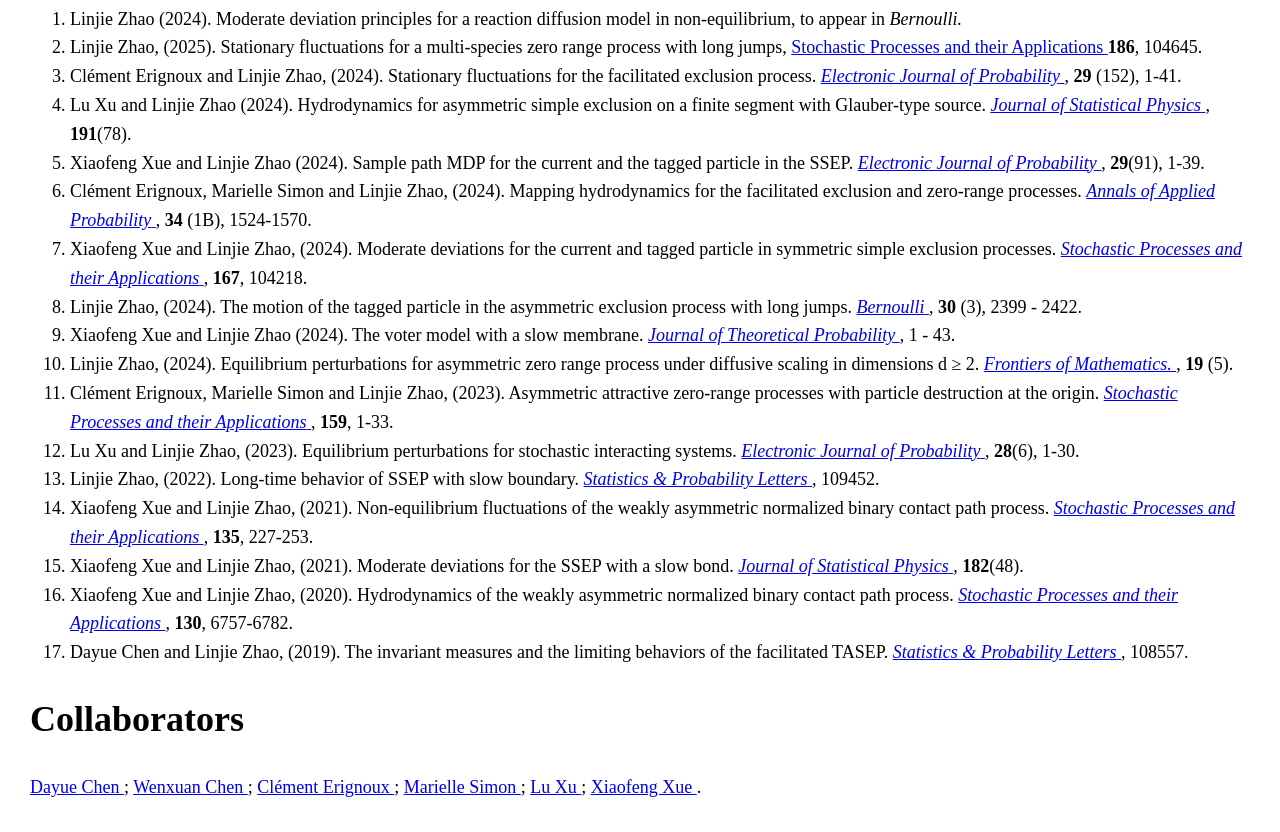
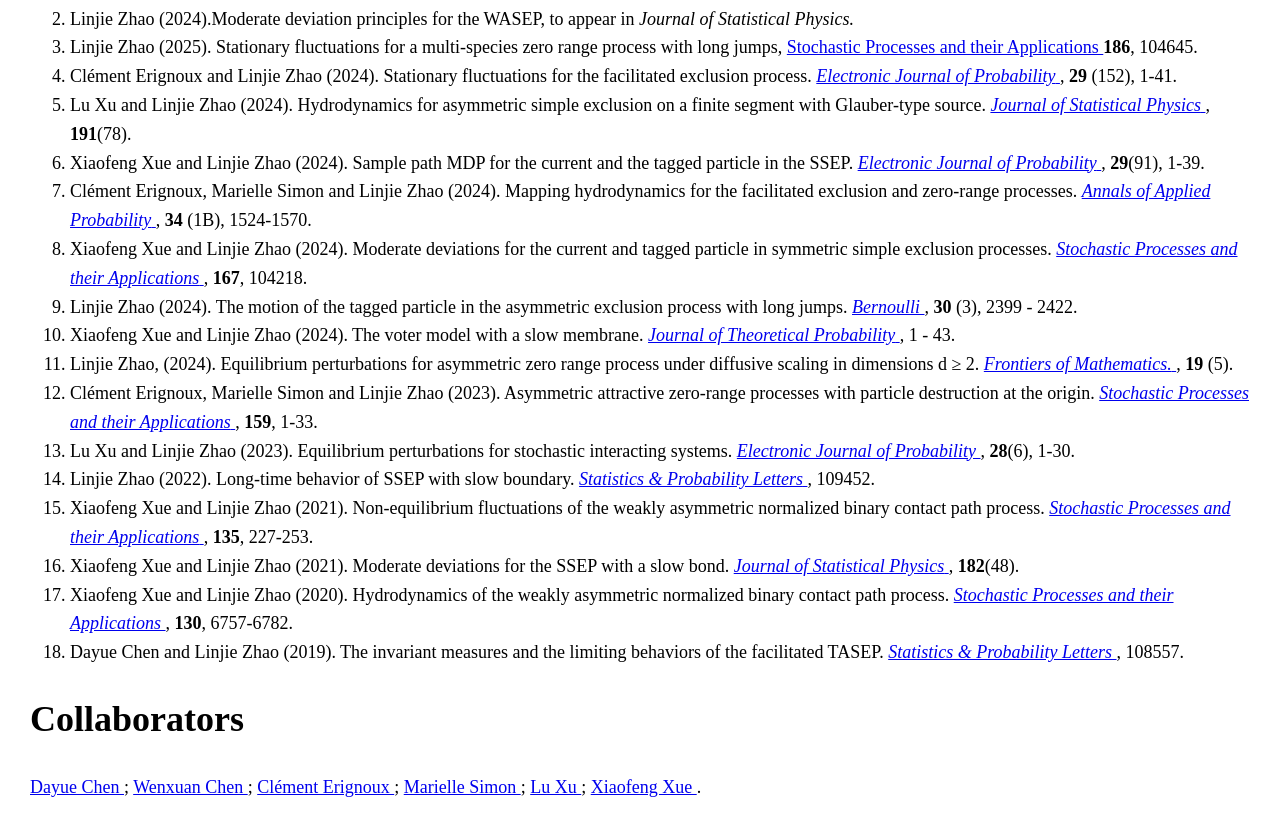
Before and after one commit to linjiezhao/linjiezhao.github.io, a plain HTML site: page research.html in a window 1280 px wide. Shown: the part 437-1269 px from the top of the page. Drawn offline with Linux system fonts and the light colour scheme.

Commit message:
Update research.html

```diff
--- a/research.html
+++ b/research.html
@@ -76,8 +76,7 @@
          <li> Wenxuan Chen and Linjie Zhao (2024). Stationary fluctuations for the WASEP with long jumps and infinitely extended reservoirs,
         <em> 	arXiv:2412.07124  </em> </li>
 
-<li> Linjie Zhao (2024).Moderate deviation principles for the WASEP,
-        <em> arXiv:2405.16151 </em> </li>
+
 
 </ol>
 
@@ -86,11 +85,14 @@
            <li> Linjie Zhao (2024). Moderate deviation principles for a reaction diffusion model in non-equilibrium,
         to appear in <em> Bernoulli. </em> </li>
 
-<li>Linjie Zhao, (2025). Stationary fluctuations for a multi-species zero range process with long jumps,
+         <li> Linjie Zhao (2024).Moderate deviation principles for the WASEP,
+       to appear in <em> Journal of Statistical Physics. </em>  </li>
+
+<li>Linjie Zhao (2025). Stationary fluctuations for a multi-species zero range process with long jumps,
         <a href="https://www.sciencedirect.com/science/article/pii/S0304414925000869?dgcid=author#coi1"
                         <em>Stochastic Processes and their Applications</em> </a> <b>186</b>, 104645. </li>
 
-         <li> Clément Erignoux and Linjie Zhao, (2024). Stationary fluctuations for the facilitated exclusion process.
+         <li> Clément Erignoux and Linjie Zhao (2024). Stationary fluctuations for the facilitated exclusion process.
    <a href="https://projecteuclid.org/journals/electronic-journal-of-probability/volume-29/issue-none/Stationary-fluctuations-for-the-facilitated-exclusion-process/10.1214/24-EJP1208.full">
            <em>Electronic Journal of Probability</em> </a>,  <b>29</b> (152), 1-41.</li>
 
@@ -104,15 +106,15 @@
         <em>Electronic Journal of Probability</em> </a>,
    <b>29</b>(91), 1-39.</li>
 
-<li> Clément Erignoux, Marielle Simon and Linjie Zhao, (2024). Mapping hydrodynamics for the facilitated exclusion and zero-range processes.
+<li> Clément Erignoux, Marielle Simon and Linjie Zhao (2024). Mapping hydrodynamics for the facilitated exclusion and zero-range processes.
    <a href="https://projecteuclid.org/journals/annals-of-applied-probability/volume-34/issue-1B/Mapping-hydrodynamics-for-the-facilitated-exclusion-and-zero-range-processes/10.1214/23-AAP1997.short">
            <em>Annals of Applied Probability</em> </a>,  <b>34</b> (1B), 1524-1570.</li>
 
-         <li> Xiaofeng Xue and Linjie Zhao, (2024). Moderate deviations for the current and tagged particle in symmetric simple exclusion processes.
+         <li> Xiaofeng Xue and Linjie Zhao (2024). Moderate deviations for the current and tagged particle in symmetric simple exclusion processes.
 <a href="https://www.sciencedirect.com/science/article/abs/pii/S0304414923001825"> <em>Stochastic Processes and their Applications</em> </a>,
                  <b>167</b>, 104218.</li>
 
-<li> Linjie Zhao, (2024). The motion of the tagged particle in the asymmetric exclusion process with long jumps.
+<li> Linjie Zhao (2024). The motion of the tagged particle in the asymmetric exclusion process with long jumps.
         <a href="https://projecteuclid.org/journals/bernoulli/volume-30/issue-3/The-motion-of-the-tagged-particle-in-the-asymmetric-exclusion/10.3150/23-BEJ1678.short"> <em>Bernoulli</em> </a>,
    <b>30</b> (3), 2399 - 2422. </li>
 
@@ -125,33 +127,33 @@
         <b> 19 </b> (5). </li>
          </li>
 
-<li> Clément Erignoux, Marielle Simon and Linjie Zhao, (2023). Asymmetric attractive zero-range processes with particle destruction at the origin.
+<li> Clément Erignoux, Marielle Simon and Linjie Zhao (2023). Asymmetric attractive zero-range processes with particle destruction at the origin.
         <a href="https://www.sciencedirect.com/science/article/abs/pii/S0304414923000248">   <em>Stochastic Processes and their Applications</em> </a>,
 <b>159</b>, 1-33.</li>
 
-<li> Lu Xu and Linjie Zhao, (2023). Equilibrium perturbations for stochastic interacting systems.
+<li> Lu Xu and Linjie Zhao (2023). Equilibrium perturbations for stochastic interacting systems.
         <a href="https://projecteuclid.org/journals/electronic-journal-of-probability/volume-28/issue-none/Equilibrium-perturbations-for-stochastic-interacting-systems/10.1214/22-EJP900.full"> <em>Electronic Journal of Probability</em> </a>,
    <b>28</b>(6), 1-30.</li>
 
 
-<li> Linjie Zhao, (2022). Long-time behavior of SSEP with slow boundary.
+<li> Linjie Zhao (2022). Long-time behavior of SSEP with slow boundary.
         <a href="https://www.sciencedirect.com/science/article/abs/pii/S0167715222000530">   <em>Statistics & Probability Letters</em>  </a>,
 109452.</li>
 
-<li> Xiaofeng Xue and Linjie Zhao, (2021). Non-equilibrium fluctuations of the weakly asymmetric normalized binary contact path process.
+<li> Xiaofeng Xue and Linjie Zhao (2021). Non-equilibrium fluctuations of the weakly asymmetric normalized binary contact path process.
         <a href="https://www.sciencedirect.com/science/article/abs/pii/S030441492100020X">    <em>Stochastic Processes and their Applications</em>  </a>,
   <b>135</b>, 227-253.</li>
 
-<li> Xiaofeng Xue and Linjie Zhao, (2021). Moderate deviations for the SSEP with a slow bond.
+<li> Xiaofeng Xue and Linjie Zhao (2021). Moderate deviations for the SSEP with a slow bond.
         <a href="https://link.springer.com/article/10.1007/s10955-021-02732-2">    <em>Journal of Statistical Physics</em>  </a>,
    <b>182</b>(48). </li>
 
 
-<li>Xiaofeng Xue and Linjie Zhao, (2020). Hydrodynamics of the weakly asymmetric normalized binary contact path process.
+<li>Xiaofeng Xue and Linjie Zhao (2020). Hydrodynamics of the weakly asymmetric normalized binary contact path process.
         <a href="https://www.sciencedirect.com/science/article/abs/pii/S0304414920303094">   <em>Stochastic Processes and their Applications</em>   </a>,
   <b>130</b>, 6757-6782. </li>
 
-<li> Dayue Chen and Linjie Zhao, (2019). The invariant measures and the limiting behaviors of the facilitated TASEP.
+<li> Dayue Chen and Linjie Zhao (2019). The invariant measures and the limiting behaviors of the facilitated TASEP.
          <a href="https://www.sciencedirect.com/science/article/abs/pii/S0167715219302032">   <em>Statistics & Probability Letters</em>  </a>,
   108557. </li>
 </ol>
```
